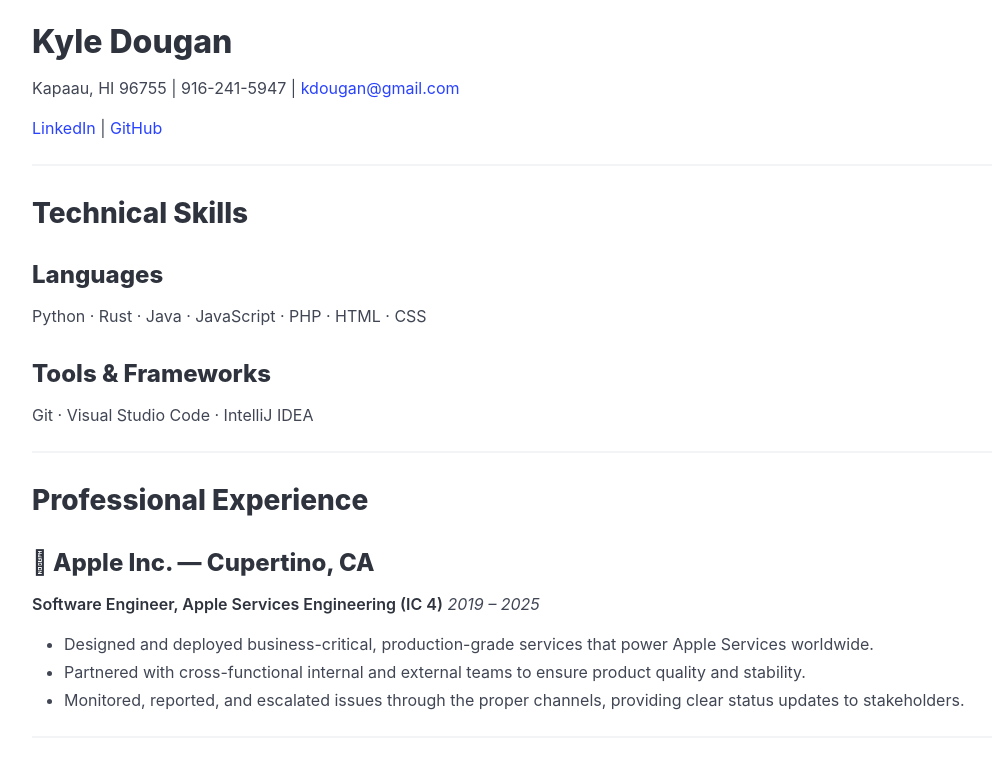
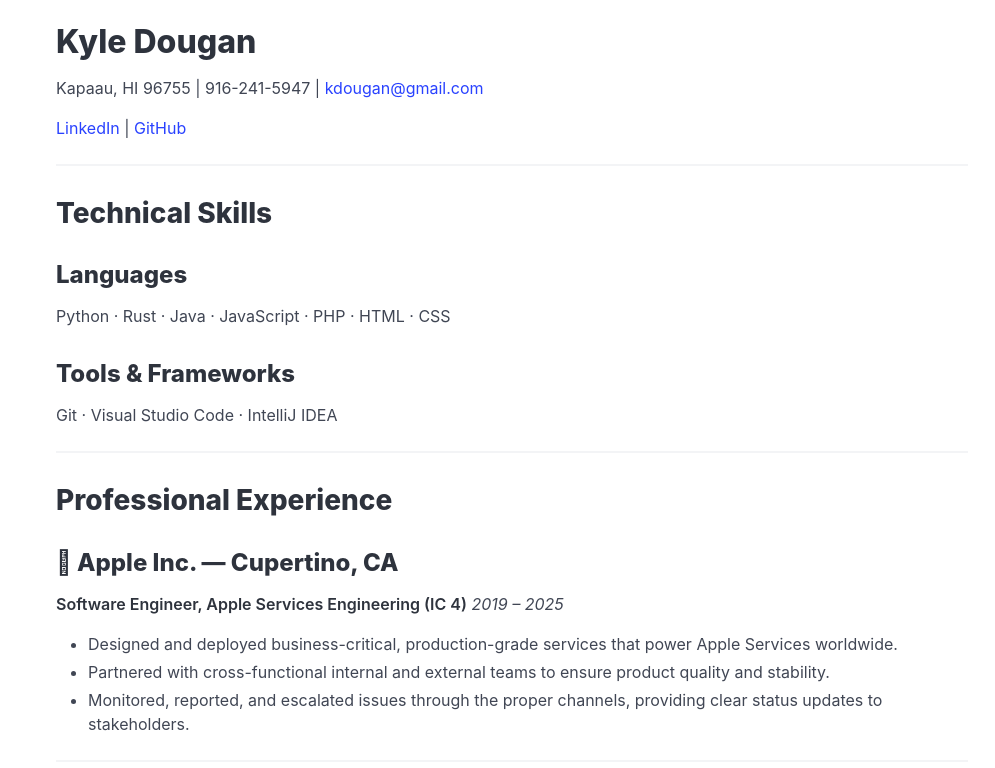
Before and after one commit to f0ursqu4r3/resume, a Vue app: page / in a window 1280 px wide. Shown: the top 768 px of the page, without its empty margins (128-1123 px from the left). Built offline with nearby package versions, Linux system fonts and the light colour scheme.

Commit message:
fix: adjust padding in resume container for better layout

```diff
--- a/src/App.vue
+++ b/src/App.vue
@@ -9,7 +9,7 @@
 </script>
 
 <template>
-  <div class="resume container is-max-desktop my-5">
+  <div class="resume container is-max-desktop p-5">
     <div class="content" v-html="compiledMarkdown" />
   </div>
 </template>
```
